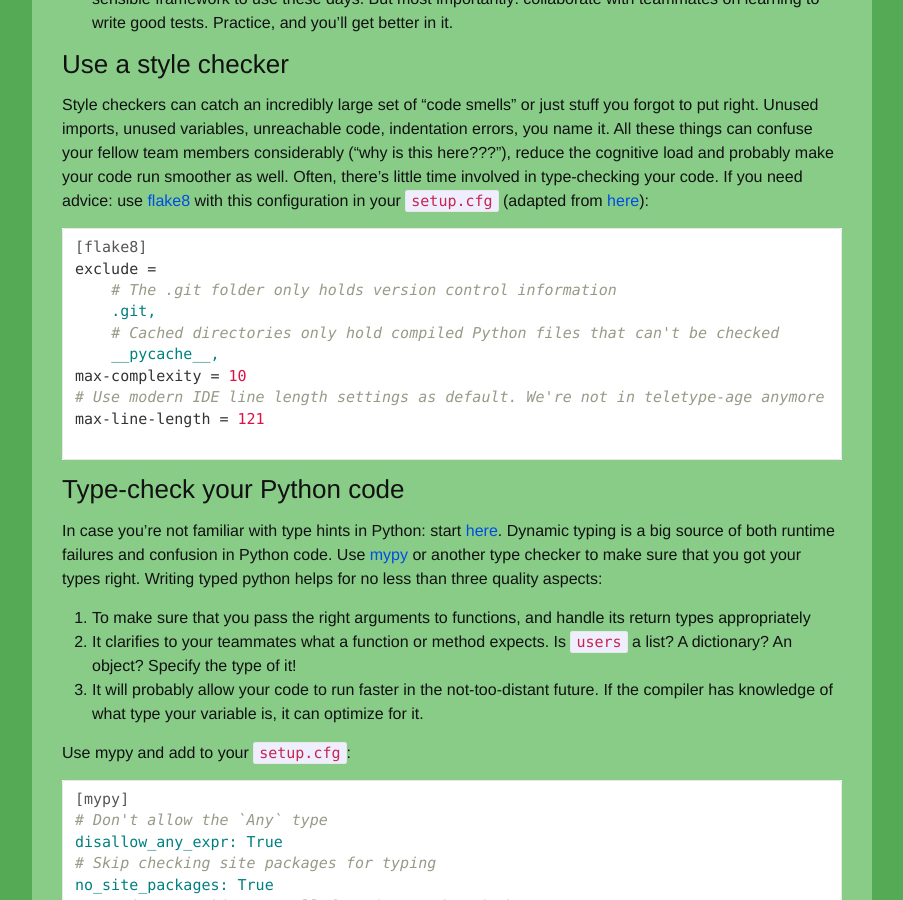
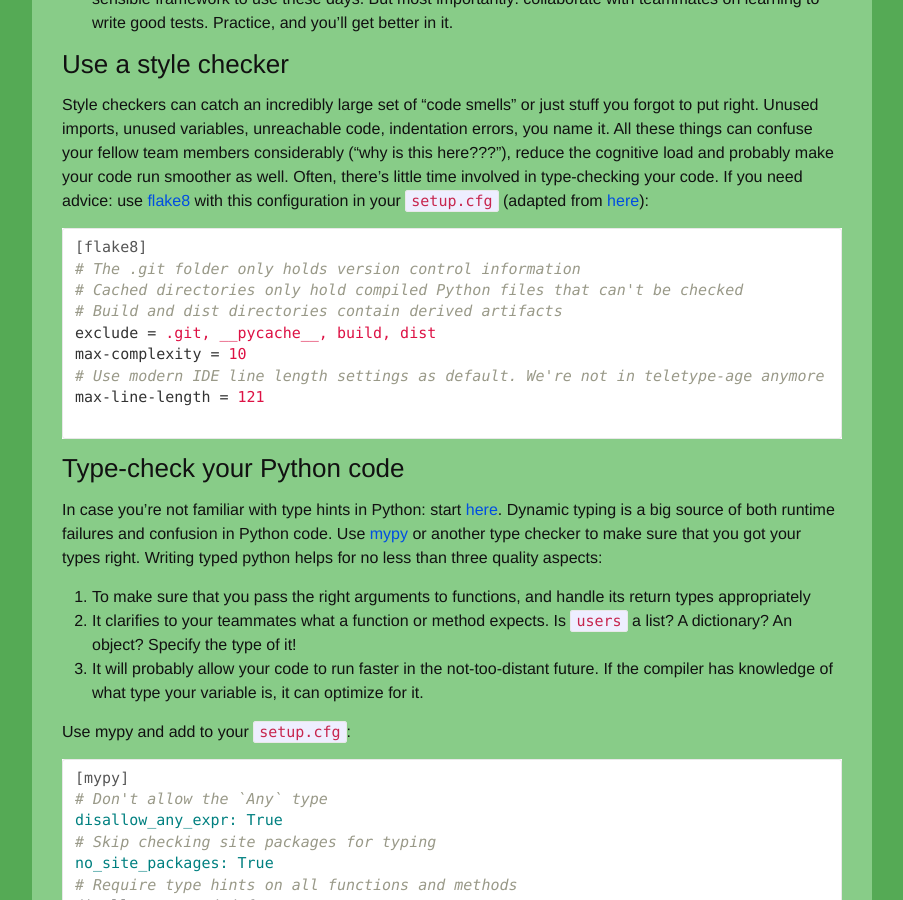
Before and after one commit to reinvantveer/reinvantveer.github.io, a Jekyll site: the page built from _posts/2021-07-20-python-quality-dod.md, in a window 1280 px wide and 900 px high, scrolled down 2166 px. Shown: the whole window, without its empty margins (188-1091 px from the left). Built offline with Jekyll 4.4.1, drawn with Linux system fonts in a browser that asks for light colours; comment, search, counter and statistics services are not loaded.

Commit message:
tweak ini settings
Signed-off-by: reinvantveer <reinvantveer@gmail.com>

````diff
--- a/_posts/2021-07-20-python-quality-dod.md
+++ b/_posts/2021-07-20-python-quality-dod.md
@@ -93,11 +93,10 @@ well. Often, there's little time involved in type-checking your code. If you nee
 [here](https://flake8.pycqa.org/en/latest/user/configuration.html)):
 ```ini
 [flake8]
-exclude =
-    # The .git folder only holds version control information
-    .git,
-    # Cached directories only hold compiled Python files that can't be checked
-    __pycache__,
+# The .git folder only holds version control information
+# Cached directories only hold compiled Python files that can't be checked
+# Build and dist directories contain derived artifacts
+exclude = .git, __pycache__, build, dist
 max-complexity = 10
 # Use modern IDE line length settings as default. We're not in teletype-age anymore
 max-line-length = 121
````
